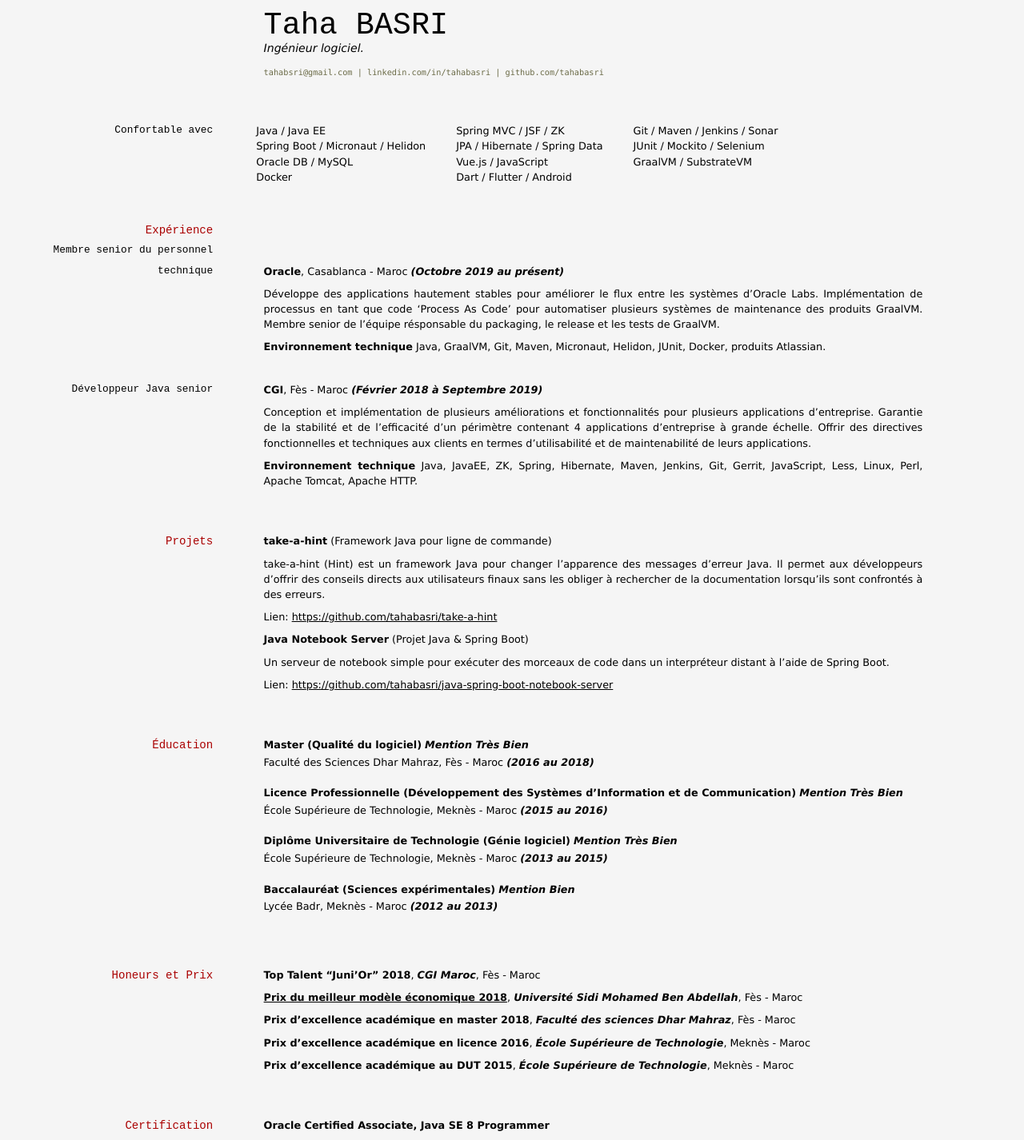
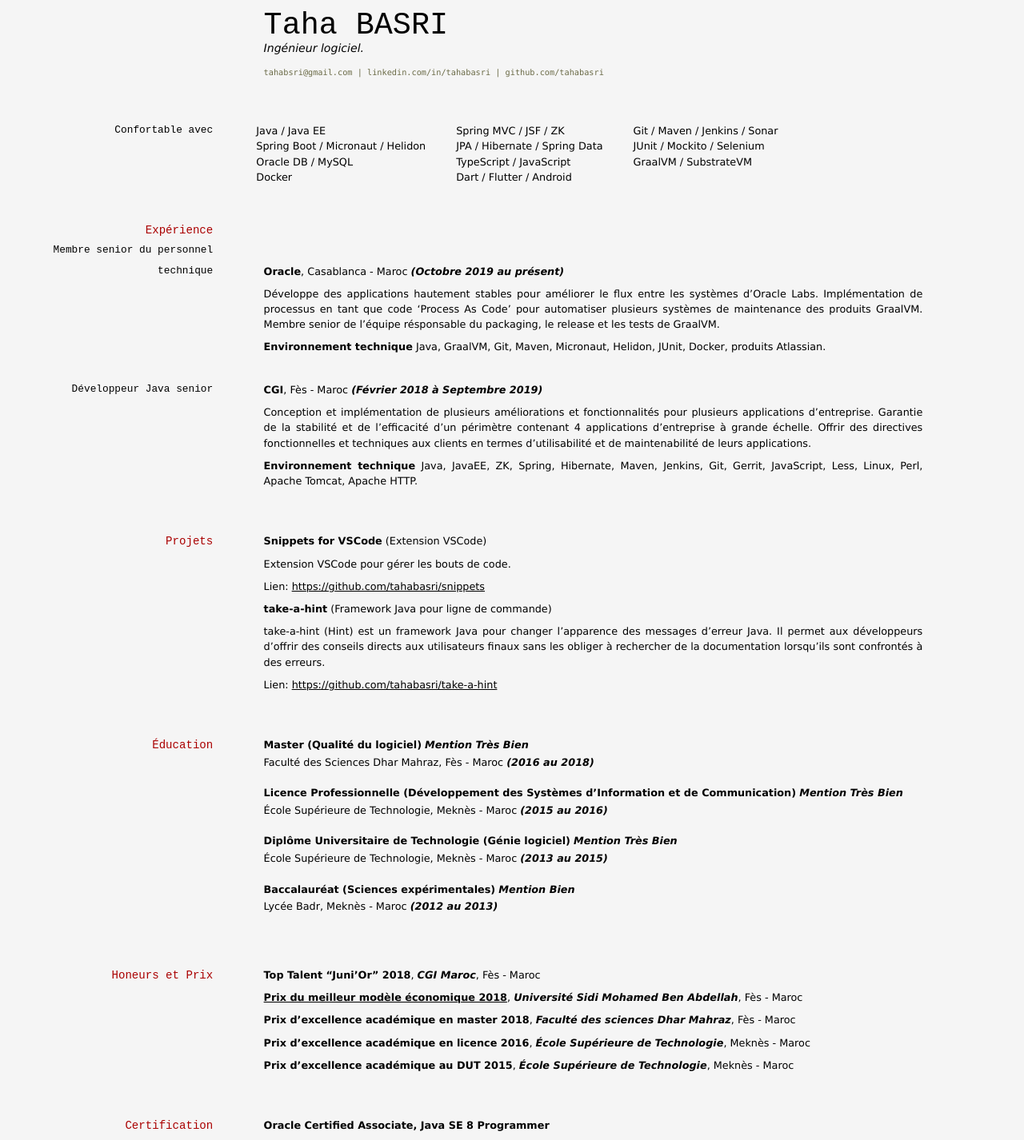
Before and after one commit to tahabasri/portfolio, a Jekyll site: the page built from resume/fr.md, in a window 1280 px wide. Shown: the whole page at 80% size. Built offline with Jekyll 4.4.1, drawn with Linux system fonts in a browser that asks for light colours.

Commit message:
Add VSCode extension in projects.

```diff
--- a/resume/fr.md
+++ b/resume/fr.md
@@ -18,7 +18,7 @@ Ingénieur logiciel.
 --- | --- | ---
 Java / Java EE                          |Spring MVC / JSF / ZK          |Git / Maven / Jenkins / Sonar
 Spring Boot / Micronaut / Helidon       |JPA / Hibernate / Spring Data  |JUnit / Mockito / Selenium
-Oracle DB / MySQL                       |Vue.js / JavaScript            |GraalVM / SubstrateVM
+Oracle DB / MySQL                       |TypeScript / JavaScript            |GraalVM / SubstrateVM
 Docker                                  |Dart / Flutter / Android       |
 
 <br />
@@ -48,17 +48,17 @@ Offrir des directives fonctionnelles et techniques aux clients en termes d'utili
 
 ## Projets
 
+__Snippets for VSCode__ (Extension VSCode)
+
+Extension VSCode pour gérer les bouts de code.
+
+Lien: <a href="https://github.com/tahabasri/snippets">https://github.com/tahabasri/snippets</a>
+
 __take-a-hint__ (Framework Java pour ligne de commande)
 
 take-a-hint (Hint) est un framework Java pour changer l'apparence des messages d'erreur Java. Il permet aux développeurs d'offrir des conseils directs aux utilisateurs finaux sans les obliger à rechercher de la documentation lorsqu'ils sont confrontés à des erreurs.
 
 Lien: <a href="https://github.com/tahabasri/take-a-hint">https://github.com/tahabasri/take-a-hint</a>
-
-__Java Notebook Server__ (Projet Java & Spring Boot)
-
-Un serveur de notebook simple pour exécuter des morceaux de code dans un interpréteur distant à l'aide de Spring Boot.
-
-Lien: <a href="https://github.com/tahabasri/java-spring-boot-notebook-server">https://github.com/tahabasri/java-spring-boot-notebook-server</a>
 
 <br />
 
```
Also changed, not shown: resume/en.md (+7 -7 lines).
